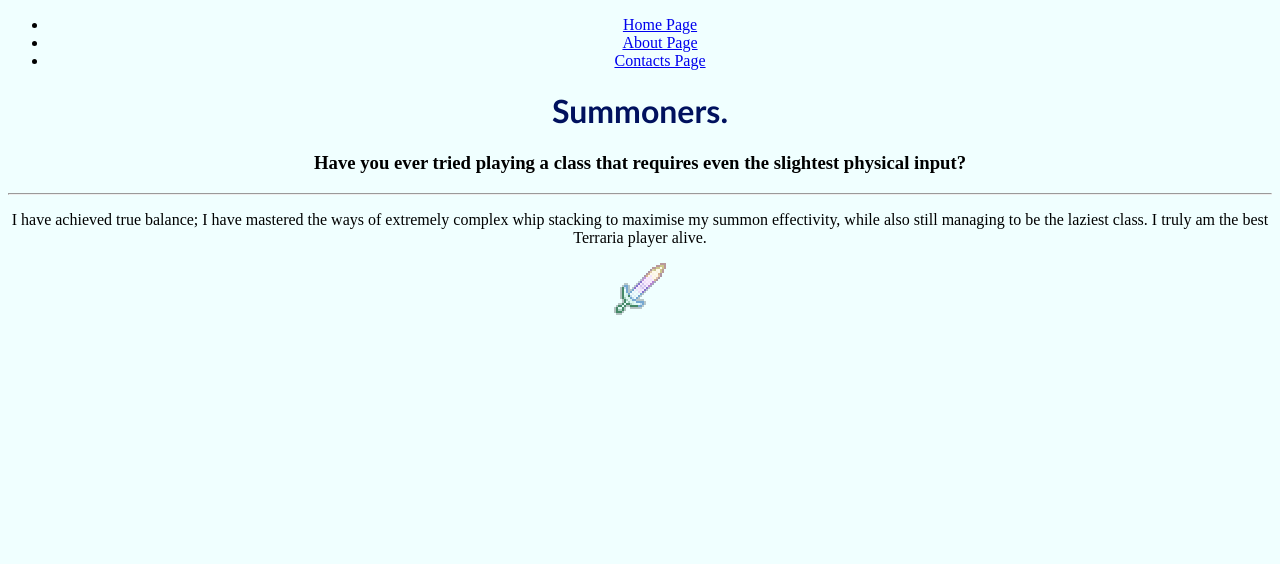
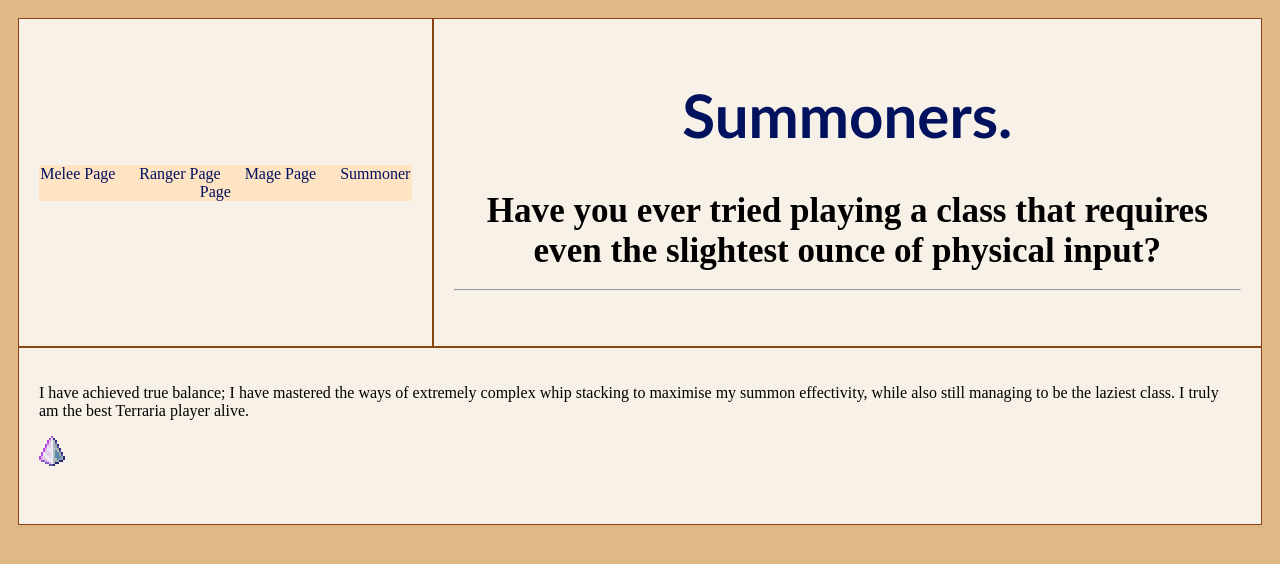
Before and after one commit to The28980/10CT200-Web-Application-Unit, a plain HTML site: page summoner.html in a window 1280 px wide. Drawn offline with Linux system fonts and the light colour scheme.

Commit message:
Probably broken right now
Give me a second to fix it.

```diff
--- a/style.css
+++ b/style.css
@@ -1,9 +1,8 @@
 html{
-    background-color: azure;
+    background-color: burlywood;
 }
 
 body{
-    background-color: azure;
     text-align:center;
 }
 
@@ -11,3 +10,59 @@ h1{
     color:rgb(0,17,94);
     font-family:'Gill Sans', 'Gill Sans MT', Calibri, 'Trebuchet MS', sans-serif;
 }
+
+nav{
+    background-color: bisque;
+}
+
+nav ul{
+    list-style-type: none;
+    margin: 0;
+    padding: 0;
+}
+
+nav li{
+    display:inline;
+    margin-right: 20px;
+}
+
+nav a{
+    color: rgb(0,17,94);
+    text-decoration: none;
+}
+
+.grid-container{
+    display: inline-grid;
+    grid-template-columns: 1fr 1fr 1fr;
+    background-color: burlywood;
+    padding: 10px;
+}
+
+.section1{
+    background-color: rgb(255, 255, 255, 0.8);
+    border: 1px solid saddlebrown;
+    padding: 20px;
+    justify-content: center;
+    align-content: center;
+    text-align: center;
+}
+
+.section2{
+    background-color: rgb(255, 255, 255, 0.8);
+    border: 1px solid saddlebrown;
+    padding: 20px;
+    font-size: 30px;
+    justify-content: center;
+    align-content: center;
+    text-align: center;
+    grid-column: span 2;
+}
+
+.section3{
+    background-color: rgb(255, 255, 255, 0.8);
+    border: 1px solid saddlebrown;
+    padding: 20px;
+    align-content: center;
+    text-align: left;
+    grid-column: span 3;
+}
--- a/summoner.html
+++ b/summoner.html
@@ -1,32 +1,46 @@
 <!DOCTYPE html>
+
 <html lang="'eu AU">
+
     <head>
         <meta charset="UTF 8">
         <meta name="viewport" content="width=device-width, initial-scale-1.0">
         <title>Summoner Class</title>
         <link rel="stylesheet" href="style.css">
     </head>
+
+    <body>
+        <div class="grid-container">
+            <!--Section 1: Menu Buttons-->
+            <div class="section1">
                 <nav>
                     <ul>
-            <li><a href="index.html">Home Page</a></li>
-            <li><a href="about.html">About Page</a></li>
-            <li><a href="contact.html">Contacts Page</a></li>
+                        <li><a href="melee.html">Melee Page</a></li>
+                        <li><a href="ranger.html">Ranger Page</a></li>
+                        <li><a href="mage.html">Mage Page</a></li>
+                        <li><a href="summoner.html">Summoner Page</a></li>
                     </ul>
                 </nav>
-    <body>
+            </div>
+
+            <!--Section 2: Page Title-->
+            <div class="section2">
                 <h1>Summoners.</h1>
-        <h3>Have you ever tried playing a class that requires even the slightest
-            physical input?
-        </h3>
+                <h3>Have you ever tried playing a class that requires even the slightest ounce of physical input?
                 <hr>
-        <p>I have achieved true balance; I have mastered the ways of extremely complex
-            whip stacking to maximise my summon effectivity, while also still managing to
-            be the laziest class. I truly am the best Terraria player alive.
+            </div>
+
+            <!--Section 3: Description-->
+            <div class="section3">
+                <p>I have achieved true balance; I have mastered the ways of extremely complex whip stacking to maximise my summon effectivity, while also still managing to be the laziest class. I truly am the best Terraria player alive.
                 </p>
-        <a href="https://terraria.wiki.gg/wiki/Terraprisma">
-        <img src="images/Terraprisma.png", alt="Yes this item is definitely worth the hundreds
-         of deaths you'll suffer to get it, why do you ask?"></a>
+                <a href="https://terraria.wiki.gg/wiki/Last_Prism">
+                <img src="images/LastPrism.png", alt="So you know Satoru Gojo, right? You know that move he uses to kill Toji? Yeah, that."></a>
                 <br><br>
                 </p>
+            </div>
+
+        </div>
     </body>
+
 </html>
```
Also changed, not shown: mage.html (+21 -5 lines), melee.html (+20 -3 lines), ranger.html (+21 -4 lines). Lines whose indentation alone changed are shown as unchanged.
